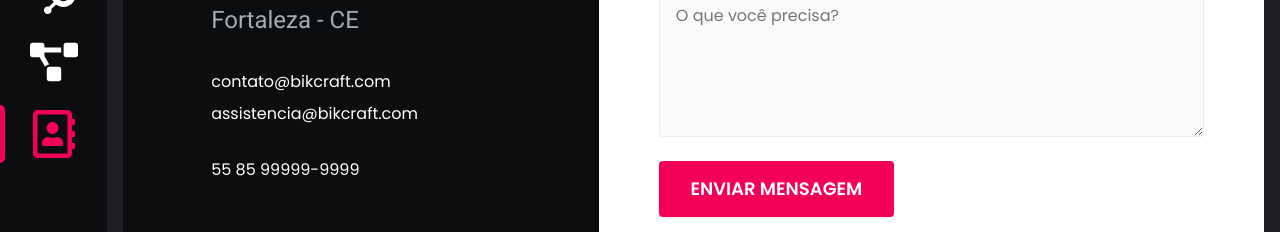
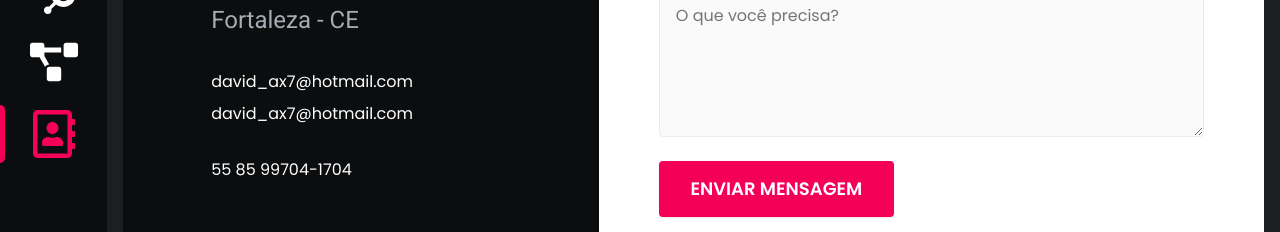
Before and after one commit to Leoodaviid/portfolio-david, a React (Create React App) app: page /contato in a window 1280 px wide. Shown: the part 396-628 px from the top of the page. Built offline with nearby package versions, Linux system fonts and the light colour scheme.

Commit message:
Ajuste envio de mensagem do form

```diff
--- a/src/pages/Contato/Contato.tsx
+++ b/src/pages/Contato/Contato.tsx
@@ -17,11 +17,9 @@
             <p>Fortaleza - CE</p>
           </div>
           <address>
-            <a href="mailto:contato@bikcraft.com">contato@bikcraft.com</a>
-            <a href="mailto:assistencia@bikcraft.com">
-              assistencia@bikcraft.com
-            </a>
-            <a href="tel:+5585999999999">55 85 99999-9999</a>
+            <a href="mailto:david_ax7@hotmail.com">david_ax7@hotmail.com</a>
+            <a href="mailto:david_ax7@hotmail.com.com">david_ax7@hotmail.com</a>
+            <a href="tel:+5585997041704">55 85 99704-1704</a>
           </address>
           <div className="contact-social">
             <a
@@ -59,7 +57,16 @@
           </div>
         </section>
         <section className="contact-form" aria-label="Formulário">
-          <Form>
+          <Form
+            action="https://formsubmit.co/david_ax7@hotmail.com"
+            method="POST"
+          >
+            <input type="hidden" name="_captcha" value="false" />
+            <input
+              type="hidden"
+              name="_next"
+              value="https://portfolio-david-pi.vercel.app/sucesso"
+            />
             <Input
               label="Nome"
               type="text"
```
